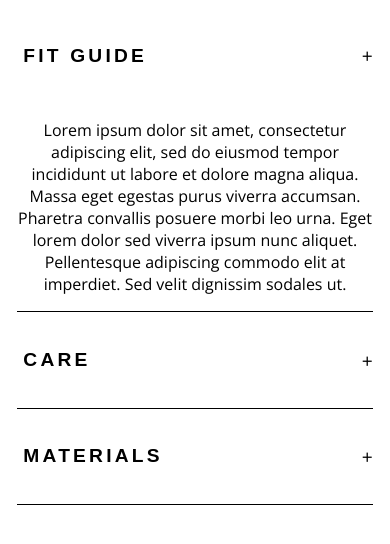
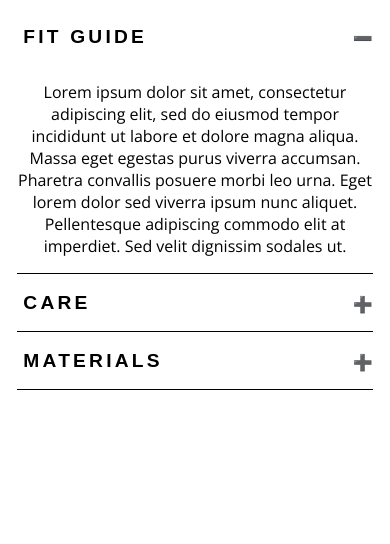
Before and after one commit to Kacey-C/clothing-features-project, a plain HTML site: page index.html in a window 390 px wide. Both pictures are taken after a click on the button "FIT GUIDE". Drawn offline with nearby package versions, Linux system fonts and the light colour scheme.

Commit message:
Final touchups

```diff
--- a/index.html
+++ b/index.html
@@ -2,7 +2,7 @@
 <html lang="en">
     <head>
         <meta charset="utf-8">
-        <title>Clothing Guide</title>
+        <title>Clothing Features</title>
         <link rel="stylesheet" href="style.css">
         <link rel="preconnect" href="https://fonts.googleapis.com">
         <link rel="preconnect" href="https://fonts.gstatic.com" crossorigin>
@@ -13,28 +13,28 @@
         <section id="title">
             <div class="feature-wrap">
                 <div class="button">
-                    <button class="feature-1 feature-title selected">Fit Guide</button>
-                    <p><span></span></p>
+                    <button class="feature-1 feature-title">Fit Guide</button>
+                    <div class="feature-1 symbol"></div>
                 </div>
-                <div id="description-mobile" class="feature-1-mobile hide">
+                <div class="description-mobile feature-1-mobile hide">
                     <p>Lorem ipsum dolor sit amet, consectetur adipiscing elit, sed do eiusmod tempor incididunt ut labore et dolore magna aliqua. Massa eget egestas purus viverra accumsan. Pharetra convallis posuere morbi leo urna. Eget lorem dolor sed viverra ipsum nunc aliquet. Pellentesque adipiscing commodo elit at imperdiet. Sed velit dignissim sodales ut. </p>
                 </div>
             </div>
             <div class="feature-wrap">
                 <div class="button">
                     <button class="feature-2 feature-title">Care</button>
-                    <p><span></span></p>
+                    <div class="feature-2 symbol"></div>
                 </div>
-                <div id="description-mobile" class="feature-2-mobile hide">
+                <div class="description-mobile feature-2-mobile hide">
                     <p>Cursus euismod quis viverra nibh cras pulvinar mattis. Dictumst vestibulum rhoncus est pellentesque elit ullamcorper dignissim. Euismod nisi porta lorem mollis. Sagittis orci a scelerisque purus. Urna neque viverra justo nec. Elit ullamcorper dignissim cras tincidunt lobortis. </p>
                 </div>
             </div>
             <div class="feature-wrap">
                 <div class="button">
                     <button class="feature-3 feature-title">Materials</button>
-                    <p><span></span></p>
+                    <div class="feature-3 symbol"></div>
                 </div>
-                <div id="description-mobile" class="feature-3-mobile hide">
+                <div class="description-mobile feature-3-mobile hide">
                     <div class="materials-wrap">
                         <div class="material">
                             <p class="material-perc">50%</p>
@@ -55,7 +55,7 @@
             </div>
         </section>
         <section id="description">
-            <div class="feature-1-description">
+            <div class="feature-1-description hide">
                 <p>Lorem ipsum dolor sit amet, consectetur adipiscing elit, sed do eiusmod tempor incididunt ut labore et dolore magna aliqua. Massa eget egestas purus viverra accumsan. Pharetra convallis posuere morbi leo urna. Eget lorem dolor sed viverra ipsum nunc aliquet. Pellentesque adipiscing commodo elit at imperdiet. Sed velit dignissim sodales ut. </p>
             </div>
             <div class="feature-2-description hide">
--- a/style.css
+++ b/style.css
@@ -11,10 +11,17 @@ section {
 
 .hide {
     display: none;
+    transition: all 0.5s ease-in-out;
 }
 
-.feature-wrap span::before {
-    content: "\002B";
+.symbol:after {
+    content: '\02795'; /* Unicode character for "plus" sign (+) */
+    font-size: 16px;
+    font-weight: 400;
+}
+
+.selected ~ .symbol:after {
+    content: "\2796"; /* Unicode character for "minus" sign (-) */
 }
 
 .feature-wrap {
@@ -27,7 +34,9 @@ section {
 
 button {
     text-transform: uppercase;
+    text-align: left;
     background-color: white;
+    width: 100%;
     font-weight: 700;
     font-size: 1.2rem;
     letter-spacing: .2rem;
@@ -87,7 +96,8 @@ section {
     border-bottom: none;
 }
 
-#description-mobile {
+.description-mobile,
+.symbol {
     display: none;
 }
 
@@ -97,7 +107,7 @@ section {
 
 button {
     border: 1px solid black;
-    width: 100%;
+    text-align: center;
 }
 
 .button p {
```
